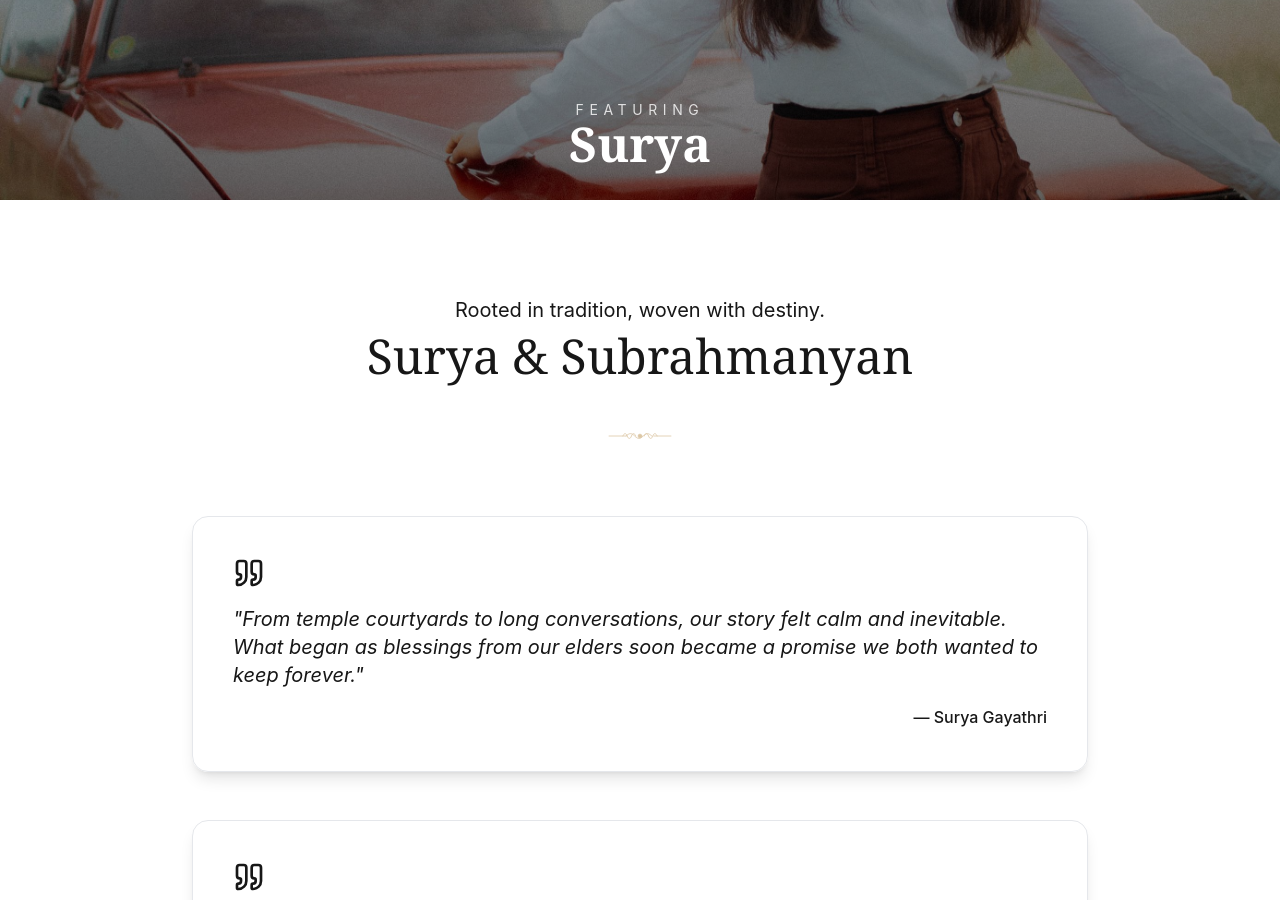
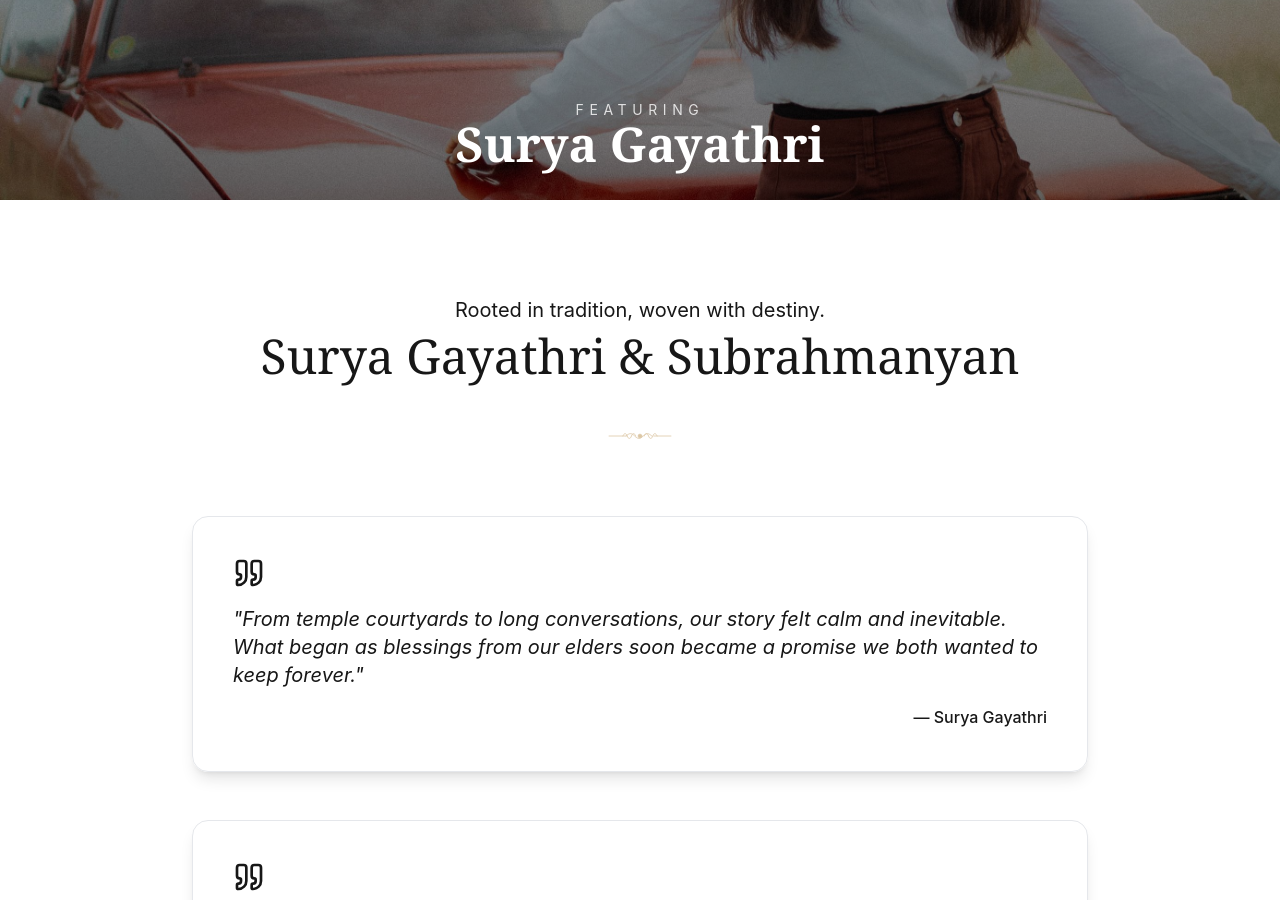
Before and after one commit to prashobkanhangad/invitation-static, a Next.js app: page /surya_gayathri-subrahmanyan in a window 1280 px wide. Shown: the part 2040-2940 px from the top of the page. Built offline with nearby package versions, Linux system fonts and the light colour scheme.

Commit message:
vijith krishna wedding added

```diff
--- a/app/romantic-wedding/page.tsx
+++ b/app/romantic-wedding/page.tsx
@@ -4,10 +4,6 @@ import Quote from "./components/Quote";
 import VenueMap from "./components/VenueMap";
 import Gallery from "./components/Gallery";
 import RSVP from "./components/RSVP";
-// import Gallery from "./components/Gallery";
-// import Quote from "./components/Quote";
-// import VenueMap from "./components/VenueMap";
-// import RSVP from "./components/RSVP";
 
 export const metadata: Metadata = {
   title: "Sarah & James Wedding - June 15, 2025 | Tuscany, Italy",
--- a/app/surya_gayathri-subrahmanyan/components/FullWidthPhotos.tsx
+++ b/app/surya_gayathri-subrahmanyan/components/FullWidthPhotos.tsx
@@ -4,7 +4,7 @@ const brideImage = "/modern/bride-portrait.jpg";
 export const FullWidthPhotos = () => {
   const slides = [
     { src: groomImage, label: "Subrahmanyan" },
-    { src: brideImage, label: "Surya", classes: "object-[50%_32%]" },
+    { src: brideImage, label: "Surya Gayathri", classes: "object-[50%_32%]" },
   ];
 
   return (
--- a/app/surya_gayathri-subrahmanyan/components/StorySection.tsx
+++ b/app/surya_gayathri-subrahmanyan/components/StorySection.tsx
@@ -9,7 +9,7 @@ export const StorySection = () => {
       <div className="max-w-4xl mx-auto">
         <div className="text-center mb-12 animate-fade-in-up">
           <p className="text-primary text-lg md:text-xl mb-2">Rooted in tradition, woven with destiny.</p>
-          <h2 className="text-4xl md:text-5xl font-serif text-foreground">Surya & Subrahmanyan</h2>
+          <h2 className="text-4xl md:text-5xl font-serif text-foreground">Surya Gayathri & Subrahmanyan</h2>
           <img src={floralDivider} alt="" className="w-16 h-16 mx-auto mt-6 opacity-60" />
         </div>
 
@@ -44,7 +44,7 @@ export const StorySection = () => {
           <div className="relative h-[60vh] w-full md:h-[75vh] lg:h-[90vh]">
             <img
               src={togetherImage}
-              alt="Surya & Subrahmanyan together"
+              alt="Surya Gayathri & Subrahmanyan together"
               className="h-full w-full object-cover transition-transform duration-[4000ms] ease-out hover:scale-105"
             />
             <div className="absolute inset-0 bg-gradient-to-t from-black/60 to-black/10" />
```
